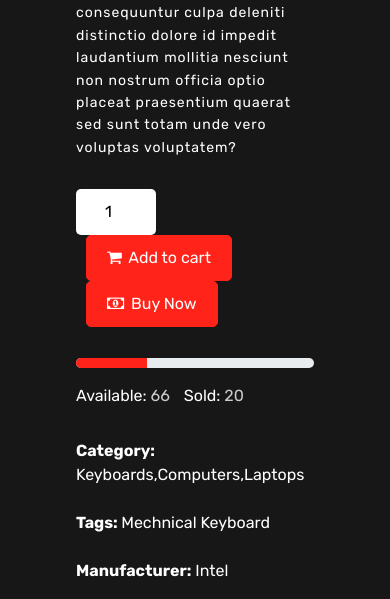
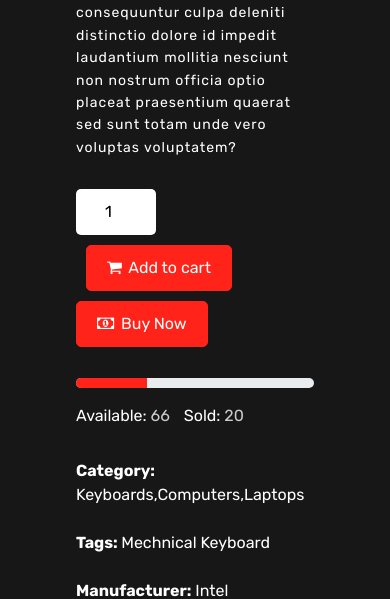
Before and after one commit to amrbadran/HorizonTech, a PHP site: page /php/product.html in a window 390 px wide. Shown: the part 1091-1690 px from the top of the page. Run offline with PHP 8.4, Linux system fonts and the light colour scheme.

Commit message:
Product Page (Html and CSS)

```diff
--- a/css/style.css
+++ b/css/style.css
@@ -453,6 +453,12 @@ section{
     }
     .section-products .container .nav li{
         margin-bottom: 10px;
+    }
+    .product-page form button{
+        margin:10px;
+    }
+    .product-page form button:last-child{
+        margin:0;
     }
 }
 .section-footer form input{
```
